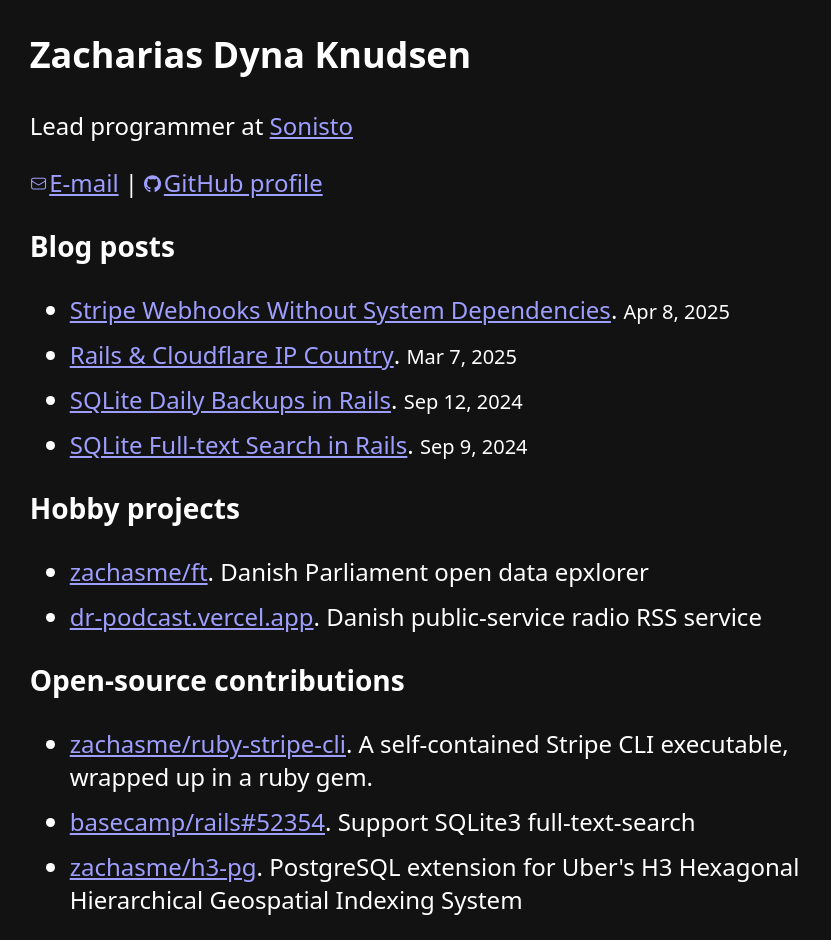
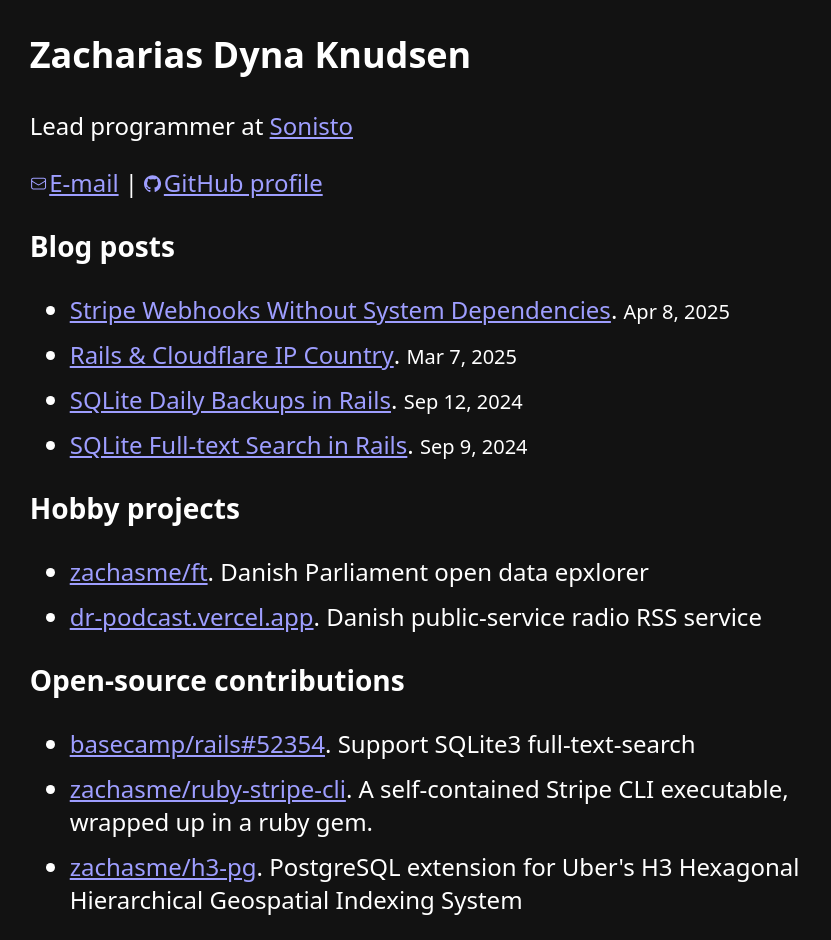
Before and after one commit to zachasme/zachasme.github.io, a Jekyll site: the page built from docs/index.html, in a window 1280 px wide. Shown: the whole page, without its empty margins (0-831 px from the left). Built offline with Jekyll 4.4.1, drawn with Linux system fonts in a browser that asks for light colours; Markdown is read by kramdown in place of the engine named in the settings; some of the changed lines change nothing that is shown.

Commit message:
reorder links

```diff
--- a/docs/index.html
+++ b/docs/index.html
@@ -44,9 +44,9 @@
 
 <h3>Open-source contributions</h3>
 <ul>
+  <li><a href="https://github.com/rails/rails/pull/52354">basecamp/rails#52354</a>. Support SQLite3 full-text-search
   <li><a href="https://github.com/zachasme/ruby-stripe-cli">zachasme/ruby-stripe-cli</a>. A self-contained Stripe CLI
     executable, wrapped up in a ruby gem.
-  <li><a href="https://github.com/rails/rails/pull/52354">basecamp/rails#52354</a>. Support SQLite3 full-text-search
   <li><a href="https://github.com/zachasme/h3-pg">zachasme/h3-pg</a>. PostgreSQL extension for Uber's H3 Hexagonal
     Hierarchical Geospatial Indexing System</li>
 </ul>
```
